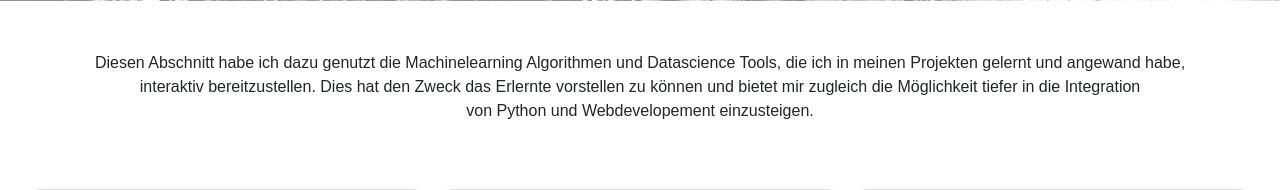
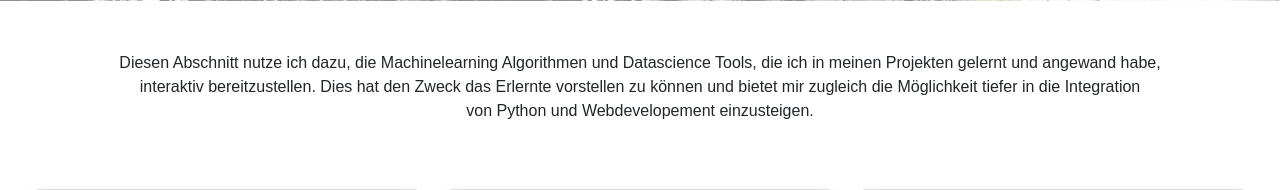
Before and after one commit to Nicolas670/PythonWebpage1, a Django app: page /datascience/tools in a window 1280 px wide. Shown: the part 855-1045 px from the top of the page. Run offline with Django 3.2, Linux system fonts and the light colour scheme; some libraries are stand-ins or nearby versions.

Commit message:
Update2.0

```diff
--- a/datascience/templates/dataindex.html
+++ b/datascience/templates/dataindex.html
@@ -23,7 +23,7 @@
 </section>
 <div class="container">
     <p class="text-center">
-        Diesen Abschnitt habe ich dazu genutzt die Machinelearning Algorithmen und Datascience Tools, die ich in meinen Projekten gelernt und angewand habe,
+        Diesen Abschnitt nutze ich dazu, die Machinelearning Algorithmen und Datascience Tools, die ich in meinen Projekten gelernt und angewand habe,
         <br> interaktiv bereitzustellen. Dies hat den Zweck das Erlernte vorstellen zu können und bietet mir zugleich die Möglichkeit tiefer in die Integration
         <br>von Python und Webdevelopement einzusteigen.
     </p>
--- a/datascience/templates/folium.html
+++ b/datascience/templates/folium.html
@@ -36,6 +36,7 @@
 </section>
 <section class="tool-tryout">
     <div class="text-center">
+        <p>Geben Sie ein Land oder eine Stadt in das untenstehende Feld ein, um eine Karte generieren zu lassen.</p>
         <form id="folium-form" enctype="multipart/form-data" method="post">
             {% csrf_token %}
             <div class="mdl-textfield mdl-js-textfield">
--- a/datascience/templates/upload_wordcloud_text.html
+++ b/datascience/templates/upload_wordcloud_text.html
@@ -50,7 +50,8 @@
 <section class="tool-tryout">
     <div class="container text-center">
         <h1>Versuchen Sie es:</h1>
-        <p>Schreiben oder kopieren Sie einen beliebigen Text in das Textfeld um daraus eine Wordcloud erstellen zu lassen.</p>
+        <p>Schreiben oder kopieren Sie einen beliebigen Text in das Textfeld um daraus eine Wordcloud erstellen zu lassen.
+            <br>Dieser Vorgang kann einige Sekunden dauern.</p>
         <form id="wc-form" enctype="multipart/form-data" method="post">
             {% csrf_token %}
             <div class="mdl-textfield mdl-js-textfield">
--- a/pyshop/settings.py
+++ b/pyshop/settings.py
@@ -125,3 +125,4 @@ USE_TZ = True
 # https://docs.djangoproject.com/en/3.0/howto/static-files/
 
 STATIC_URL = '/static/'
+#STATIC_ROOT = '/home/Nicolas1a6/PythonWebpage1/static'
--- a/templates/base.html
+++ b/templates/base.html
@@ -14,7 +14,7 @@
     <title>Nicolas Vietor</title>
     <div class="nav-bar">
     <nav class="navbar navbar-expand-lg navbar-light bg-light">
-        <a class="navbar-brand" href="#">Nicolas Vietor</a>
+        <a class="navbar-brand" href="{% url 'home' %}">Nicolas Vietor</a>
         <button class="navbar-toggler" type="button" data-toggle="collapse" data-target="#navbarNav"
                 aria-controls="navbarNav" aria-expanded="false" aria-label="Toggle navigation">
             <span class="navbar-toggler-icon"></span>
```
